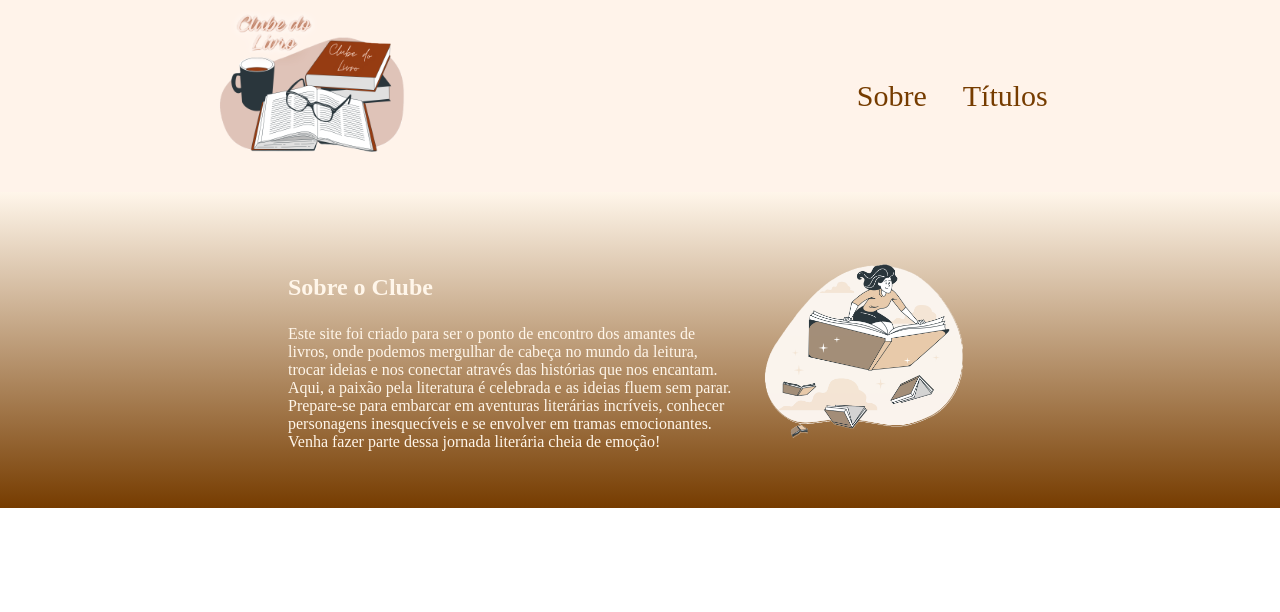
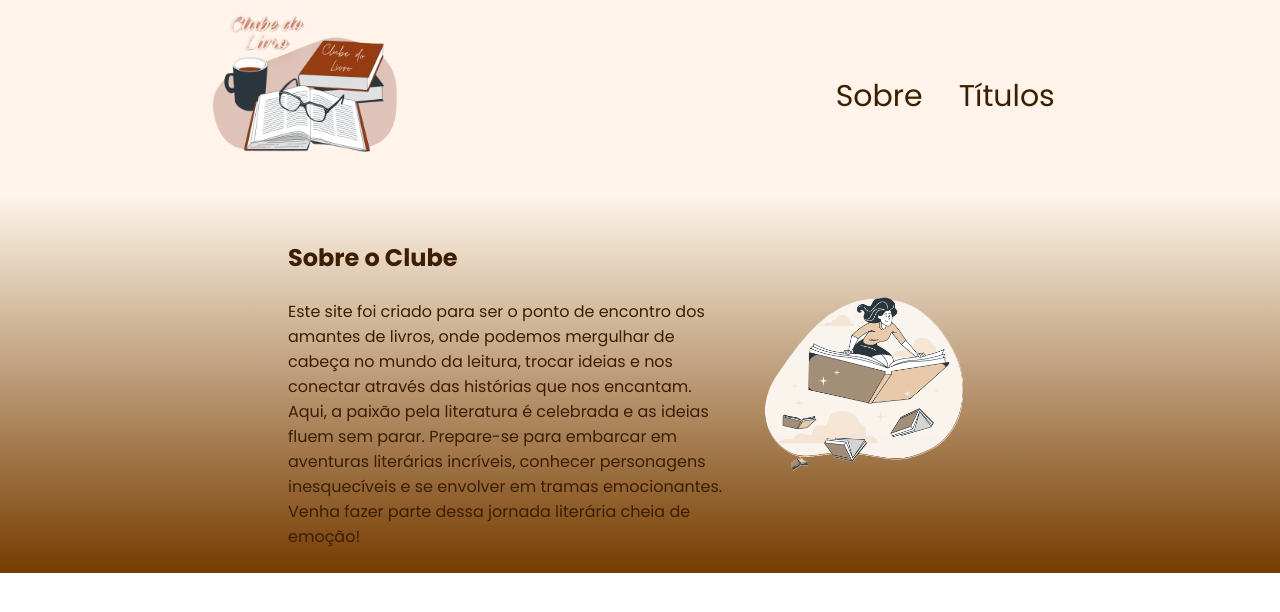
Before and after one commit to Gabryella-N/site-criativo-livros, a plain HTML site: page index.html in a window 1280 px wide. Drawn offline with Linux system fonts and the light colour scheme.

Commit message:
Seção ''Sobre" está completo

```diff
--- a/index.html
+++ b/index.html
@@ -6,6 +6,9 @@
     <meta name="viewport" content="width=device-width, initial-scale=1.0">
     <title>CLUBE DO LIVRO</title>
     <link rel="stylesheet" href="style.css">
+    <link rel="preconnect" href="https://fonts.googleapis.com">
+    <link rel="preconnect" href="https://fonts.gstatic.com" crossorigin>
+     <link href="https://fonts.googleapis.com/css2?family=Poppins:ital,wght@0,100;0,200;0,300;0,400;0,500;0,600;0,700;0,800;0,900;1,100;1,200;1,300;1,400;1,500;1,600;1,700;1,800;1,900&display=swap" rel="stylesheet">
 </head>
 
 <body>
@@ -18,13 +21,12 @@
     </header>
     <section class="sobre">
         <div class="sobre-div-conteudo">
-            <h2 class="S
-            sobre-titulo">Sobre o Clube</h2>
+            <h2 class="sobre-titulo">Sobre o Clube</h2>
             <p class="clube-texto-um">Este site foi criado para ser o ponto de encontro dos amantes de livros, onde podemos mergulhar de cabeça no mundo da leitura, trocar ideias e nos conectar através das histórias que nos encantam.</p>
             <p class="clube-texto-dois">Aqui, a paixão pela literatura é celebrada e as ideias fluem sem parar. Prepare-se para embarcar em aventuras literárias incríveis, conhecer personagens inesquecíveis e se envolver em tramas emocionantes. Venha fazer parte dessa jornada literária cheia de emoção!</p>
         </div>
     <img class="livros-imagem" src="Bibliophile-bro.png" alt="Mulher voando em cima dos livros">
-</section>
+    </section>
 </body>
 
 </html>
--- a/style.css
+++ b/style.css
@@ -2,10 +2,13 @@
     margin: 0;
     padding:0;
 }
+body {
+    font-family: 'Poppins', sans-serif;
+}
 
 .cabeçalho {
     background-color: #FFF3EA;
-    color: #763C00;
+    color: #3b1f00;
     display: flex;
     justify-content: space-around;
     align-items: center;
@@ -24,20 +27,22 @@
 
 .livros-imagem{
     width: 20%;
+    padding: 24px 0;
 }
 
 .sobre{
     background-image: linear-gradient(#FFF6EA,#763C00);
-    color: #FFF6EA;
+    color: #3b1f00;
     display: flex;
     justify-content: center;
     align-items: center;
-    padding: 30px 0;
+    padding: 24px 0;
 }
 
 .sobre-div-conteudo{
     width: 35%;
 }
+
 .sobre-titulo{
     padding: 24px 0;
 }
```
